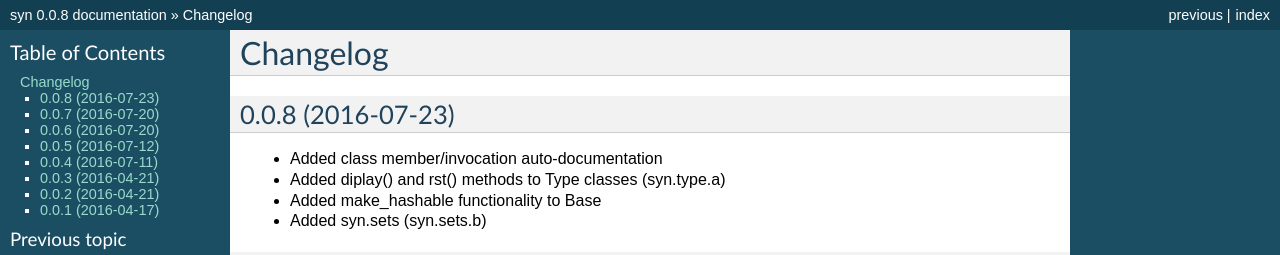
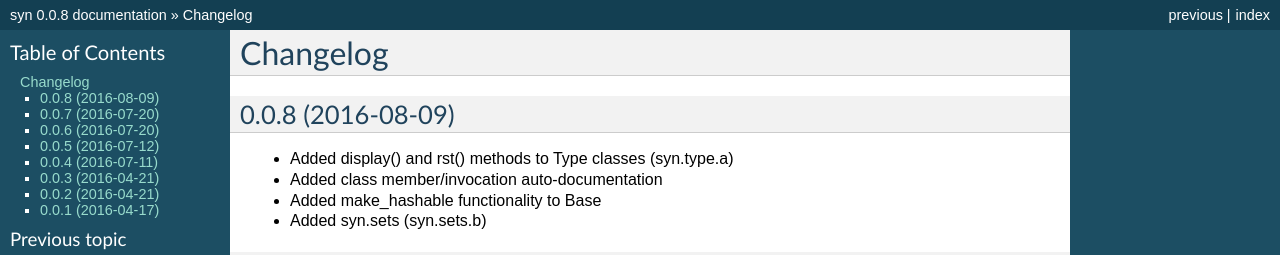
Before and after one commit to mbodenhamer/syn, a Sphinx documentation site: the page built from docs/changelog.rst, in a window 1280 px wide. Shown: the top 255 px of the page. Built offline with Sphinx 7.4.7, drawn with Linux system fonts in a browser that asks for light colours; pages that are not in the unit, such as notebooks, are missing from menus.

Commit message:
Updating docs

```diff
--- a/CHANGELOG.rst
+++ b/CHANGELOG.rst
@@ -1,10 +1,10 @@
 Changelog
 ---------
 
-0.0.8 (2016-07-23)
+0.0.8 (2016-08-09)
 ~~~~~~~~~~~~~~~~~~
+- Added display() and rst() methods to Type classes (syn.type.a)
 - Added class member/invocation auto-documentation
-- Added diplay() and rst() methods to Type classes (syn.type.a)
 - Added make_hashable functionality to Base
 - Added syn.sets (syn.sets.b)
 
```
Also changed, not shown: docs/syn.base_utils.rst (+16 -0 lines), docs/syn.sets.b.rst (+24 -0 lines).
